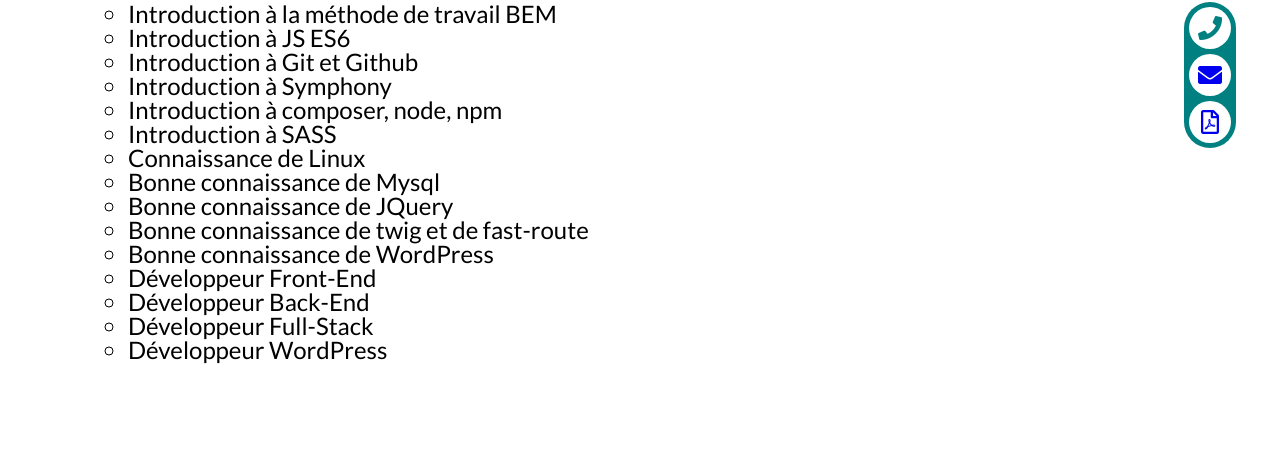
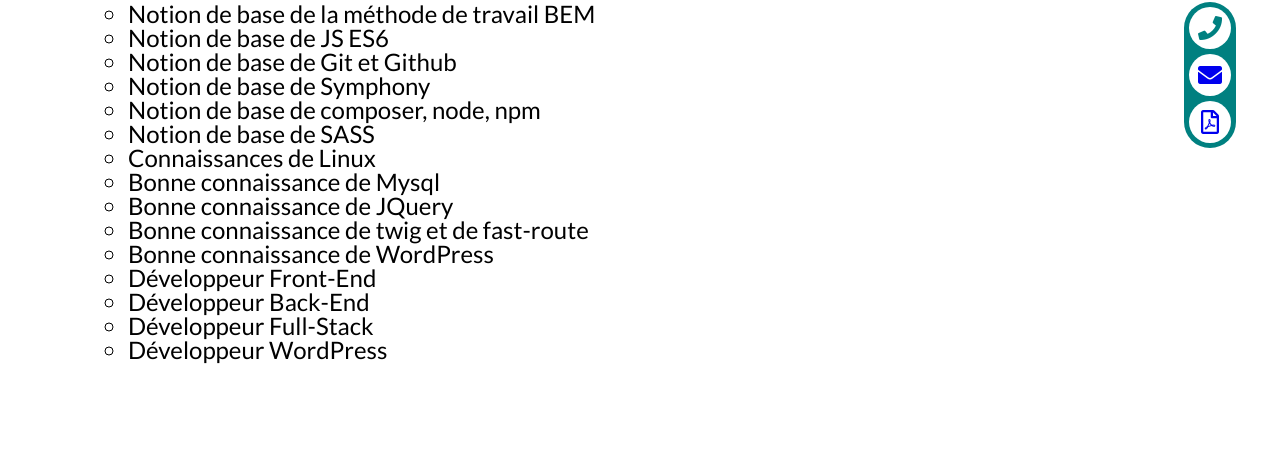
Before and after one commit to stolkun/agence42-stage, a plain HTML site: page index.html in a window 1280 px wide. Shown: the part 632-1100 px from the top of the page. Drawn offline with Linux system fonts and the light colour scheme.

Commit message:
Slight modification

```diff
--- a/index.html
+++ b/index.html
@@ -31,13 +31,13 @@
         <p class="container__paraph">Je voudrais rentrer dans l'entreprise Agence42 pour mon stage de mmi de seconde année pour développer mes capacités en tant que développeur, apprendre le travail en équipe pour des projets professionnels ainsi qu'apprendre de nouvelles technologies.</p>
         <p class="container__paraph">Pour l'instant les compétences que j'ai pu acquérir ou commencer a développer sont ainsi:</p>
         <ul class="container__compétences">
-            <li>Introduction à la méthode de travail BEM</li>
-            <li>Introduction à JS ES6</li>
-            <li>Introduction à Git et Github</li>
-            <li>Introduction à Symphony</li>
-            <li>Introduction à composer, node, npm</li>
-            <li>Introduction à SASS</li>
-            <li>Connaissance de Linux</li>
+            <li>Notion de base de la méthode de travail BEM</li>
+            <li>Notion de base de JS ES6</li>
+            <li>Notion de base de Git et Github</li>
+            <li>Notion de base de Symphony</li>
+            <li>Notion de base de composer, node, npm</li>
+            <li>Notion de base de SASS</li>
+            <li>Connaissances de Linux</li>
             <li>Bonne connaissance de Mysql</li>
             <li>Bonne connaissance de JQuery</li>
             <li>Bonne connaissance de twig et de fast-route</li>
```
